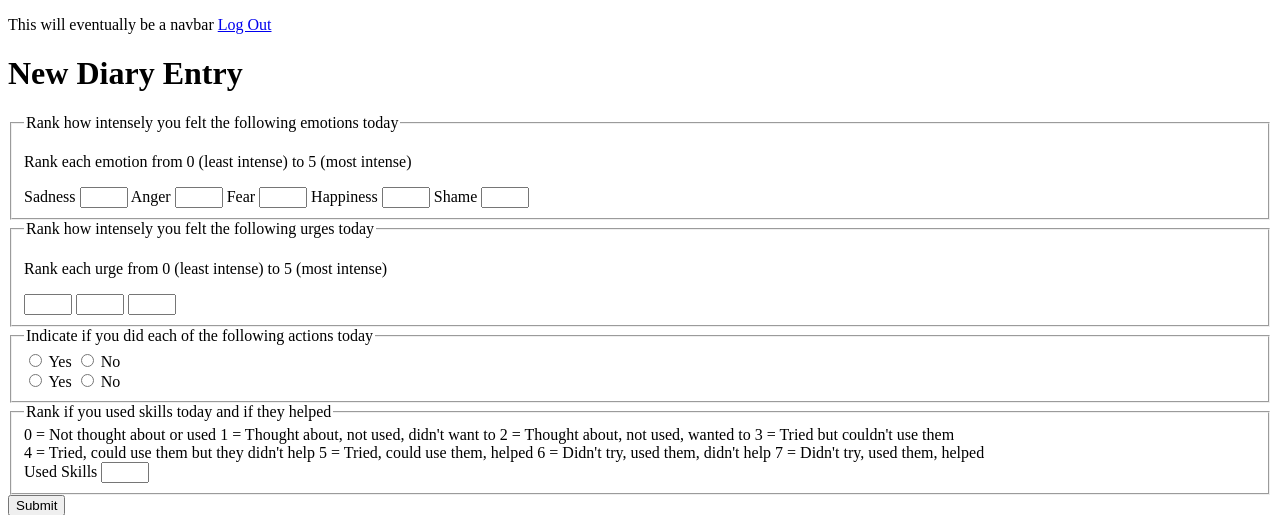
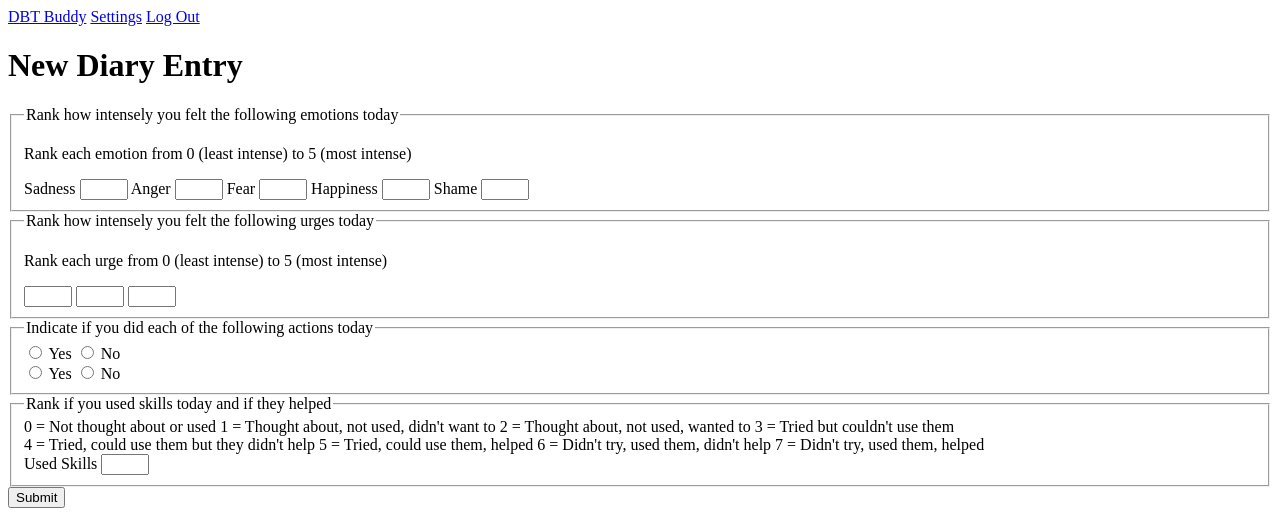
Before and after one commit to algavrich/DBT-Buddy, a Flask app: template templates/diary-entry.html in a window 1280 px wide. Shown: the top 515 px of the page. Run offline with Flask 2, Linux system fonts and the light colour scheme; the template is opened without the code that fills it, so the values that code supplies are empty.

Commit message:
Added dashboard and settings links to nav, changed nav to actual nav from p

```diff
--- a/templates/base.html
+++ b/templates/base.html
@@ -19,12 +19,12 @@
       {{ msg }}
     </p>
     {% endfor %}
-    <!-- <nav class="navbar">
-      <div class="container-fluid">
-        <a href="/">DBT Buddy</a>
-      </div>
-    </nav> -->
-    <p>This will eventually be a navbar <a href="/logout">Log Out</a></p>
+
+    <nav>
+      <a href="/dashboard">DBT Buddy</a>
+      <a href="/settings">Settings</a>
+      <a href="/logout">Log Out</a>
+    </nav>
 
 
     {% block body %}{% endblock %}
```
